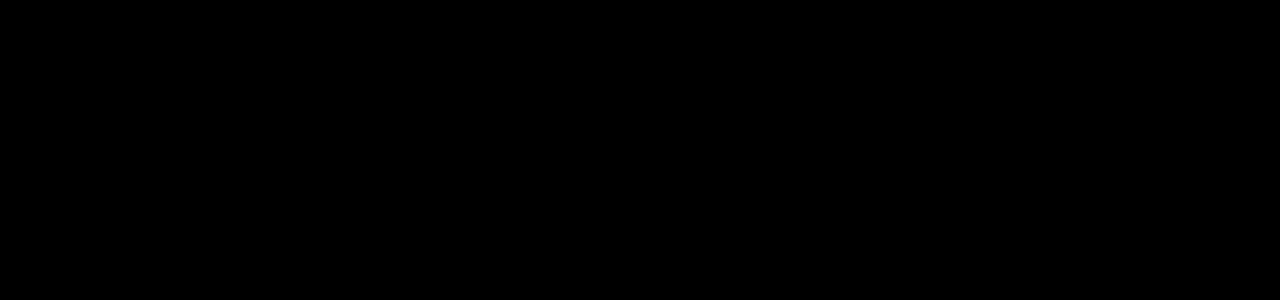
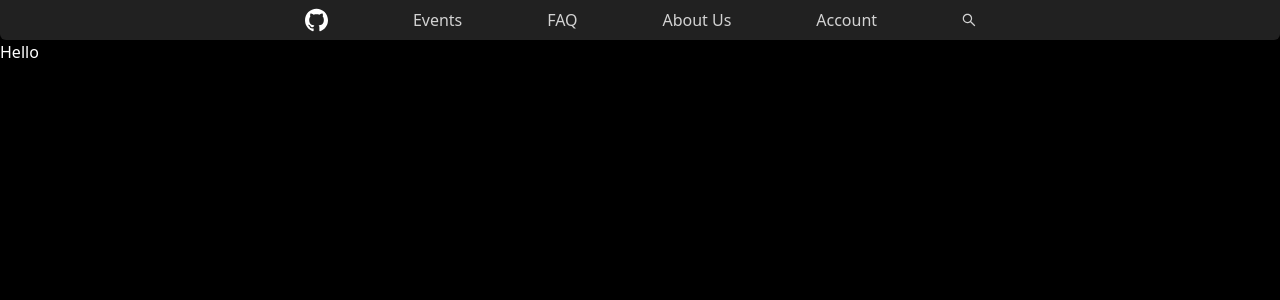
Before and after one commit to RamaSai2519/deva, a React (Create React App) app: page / in a window 1280 px wide. Shown: the top 300 px of the page. Built offline with nearby package versions, Linux system fonts and the light colour scheme.

Commit message:
Add Header component, update Home layout, and enhance Tailwind CSS configuration

```diff
--- a/package.json
+++ b/package.json
@@ -3,6 +3,10 @@
   "version": "0.1.0",
   "private": true,
   "dependencies": {
+    "@tailwindcss/aspect-ratio": "^0.4.2",
+    "@tailwindcss/forms": "^0.5.9",
+    "@tailwindcss/line-clamp": "^0.4.4",
+    "@tailwindcss/typography": "^0.5.15",
     "@testing-library/jest-dom": "^5.17.0",
     "@testing-library/react": "^13.4.0",
     "@testing-library/user-event": "^13.5.0",
--- a/src/App.css
+++ b/src/App.css
@@ -1,3 +1,19 @@
 @import 'tailwindcss/base';
 @import 'tailwindcss/components';
 @import 'tailwindcss/utilities';
+
+.header-curtain {
+    -webkit-backdrop-filter: blur(20px);
+    backdrop-filter: blur(20px);
+    visibility: visible;
+    position: fixed;
+    opacity: 1;
+    top: 0;
+    right: 0;
+    bottom: 0;
+    left: 0;
+    width: 100%;
+    height: 100%;
+    z-index: 9998;
+    transition: opacity .32s cubic-bezier(.4, 0, .6, 1) 80ms, visibility .32s step-end 80ms;
+}
--- a/src/App.js
+++ b/src/App.js
@@ -1,5 +1,6 @@
 import React, { useState } from "react";
 import Home from "./Home";
+import Header from "./components/Header";
 import { ConfigProvider, theme } from "antd";
 import { Route, Routes } from "react-router-dom";
 import "./App.css";
@@ -9,7 +10,8 @@ const App = () => {
 
   return (
     <ConfigProvider theme={{ algorithm: theme.darkAlgorithm }}>
-      <div className="text-white min-w-full min-h-screen overflow-clip bg-black">
+      <div className="text-white min-w-full min-h-screen overflow-clip">
+        <Header />
         <Routes>
           {isAuth ? (
             <>
--- a/src/Home/index.js
+++ b/src/Home/index.js
@@ -2,7 +2,8 @@ import React from 'react';
 
 const Home = () => {
     return (
-        <div className="flex items-center justify-center bg-black">
+        <div className="h-screen bg-black pt-10">
+            Hello
         </div>
     );
 };
--- /dev/null
+++ b/src/Icons/Searchicon.js
@@ -0,0 +1,11 @@
+import Search from "antd/es/transfer/search";
+
+const SearchIcon = () => {
+    return (
+        <svg viewBox="64 64 896 896" focusable="false" data-icon="search" width="14" height="14" fill="currentColor" aria-hidden="true">
+            <path d="M909.6 854.5L649.9 594.8C690.2 542.7 712 479 712 412c0-80.2-31.3-155.4-87.9-212.1-56.6-56.7-132-87.9-212.1-87.9s-155.5 31.3-212.1 87.9C143.2 256.5 112 331.8 112 412c0 80.1 31.3 155.5 87.9 212.1C256.5 680.8 331.8 712 412 712c67 0 130.6-21.8 182.7-62l259.7 259.6a8.2 8.2 0 0011.6 0l43.6-43.5a8.2 8.2 0 000-11.6zM570.4 570.4C528 612.7 471.8 636 412 636s-116-23.3-158.4-65.6C211.3 528 188 471.8 188 412s23.3-116.1 65.6-158.4C296 211.3 352.2 188 412 188s116.1 23.2 158.4 65.6S636 352.2 636 412s-23.3 116.1-65.6 158.4z" />
+        </svg>
+    )
+}
+
+export default SearchIcon;
--- /dev/null
+++ b/src/Icons/octicon.js
@@ -0,0 +1,11 @@
+import React from 'react';
+
+const Octicon = () => {
+    return (
+        <svg fill='white' height="24" aria-hidden="true" viewBox="0 0 24 24" version="1.1" width="24" data-view-component="true">
+            <path d="M12.5.75C6.146.75 1 5.896 1 12.25c0 5.089 3.292 9.387 7.863 10.91.575.101.79-.244.79-.546 0-.273-.014-1.178-.014-2.142-2.889.532-3.636-.704-3.866-1.35-.13-.331-.69-1.352-1.18-1.625-.402-.216-.977-.748-.014-.762.906-.014 1.553.834 1.769 1.179 1.035 1.74 2.688 1.25 3.349.948.1-.747.402-1.25.733-1.538-2.559-.287-5.232-1.279-5.232-5.678 0-1.25.445-2.285 1.178-3.09-.115-.288-.517-1.467.115-3.048 0 0 .963-.302 3.163 1.179.92-.259 1.897-.388 2.875-.388.977 0 1.955.13 2.875.388 2.2-1.495 3.162-1.179 3.162-1.179.633 1.581.23 2.76.115 3.048.733.805 1.179 1.825 1.179 3.09 0 4.413-2.688 5.39-5.247 5.678.417.36.776 1.05.776 2.128 0 1.538-.014 2.774-.014 3.162 0 .302.216.662.79.547C20.709 21.637 24 17.324 24 12.25 24 5.896 18.854.75 12.5.75Z"></path>
+        </svg>
+    )
+}
+
+export default Octicon;
--- a/src/components/Header/index.js
+++ b/src/components/Header/index.js
@@ -0,0 +1,58 @@
+import React, { useState } from 'react';
+import { Link } from 'react-router-dom';
+import Octicon from '../../Icons/octicon';
+import SearchIcon from '../../Icons/Searchicon';
+
+const Header = () => {
+    const [hoveredMenu, setHoveredMenu] = useState(true);
+
+    const navItem = (text, menu) => (
+        <span
+            className="cursor-pointer text-mutedWhite hover:text-white transition-colors"
+            onMouseEnter={() => setHoveredMenu(menu)}
+        >
+            {text}
+        </span>
+    );
+
+    const dropdownMenus = {
+        Mac: ['Explore All Mac', 'MacBook Air', 'MacBook Pro', 'iMac', 'Mac mini', 'Mac Studio', 'Mac Pro', 'Displays'],
+        iPhone: ['iPhone 15', 'iPhone 14', 'iPhone SE', 'Compare iPhones'],
+        Watch: ['Apple Watch Ultra', 'Series 9', 'SE', 'Compare Watches'],
+        AirPods: ['AirPods Pro', 'AirPods Max', 'AirPods (3rd generation)'],
+    };
+
+    const renderDropdown = () => (
+        <div className={`fixed top-10 left-0 right-0 w-full h-screen text-white z-20 backdrop-blur-md transition-opacity duration-300 ease-in-out ${hoveredMenu ? 'opacity-100 visible' : 'opacity-0 invisible'}`}>
+            <div className="w-full mx-auto flex flex-col items-center justify-center gap-5 bg-lightBlack" onMouseLeave={() => setHoveredMenu(null)}>
+                {dropdownMenus[hoveredMenu]?.map((item, index) => (
+                    <Link
+                        key={index}
+                        to={`/${hoveredMenu.toLowerCase()}/${item.toLowerCase().replace(/ /g, '-')}`}
+                        className="hover:underline text-lg"
+                    >
+                        {item}
+                    </Link>
+                ))}
+            </div>
+        </div>
+    );
+
+    return (
+        <header className={`fixed top-0 p-1 md:py-2 px-4 md:px-6 lg:px-10 flex justify-between items-center w-full z-30 backdrop-blur-lg rounded-b-md ${hoveredMenu ? "bg-lightBlack" : "bg-transparent"}`}>
+            <nav className='flex w-full items-center justify-center'>
+                <div className="flex w-full max-w-2xl items-center justify-between">
+                    {navItem(<Octicon />, '/')}
+                    {navItem('Events', 'Mac')}
+                    {navItem('FAQ', 'iPhone')}
+                    {navItem('About Us', 'Watch')}
+                    {navItem('Account', 'AirPods')}
+                    {navItem(<SearchIcon />, '')}
+                </div>
+            </nav>
+            {renderDropdown()}
+        </header>
+    );
+};
+
+export default Header;
--- /dev/null
+++ b/src/hooks/useDeviceType.js
@@ -0,0 +1,16 @@
+import { useState, useEffect } from 'react';
+
+const useDeviceType = () => {
+    const [isDesktop, setIsDesktop] = useState(window.innerWidth > 733);
+
+    useEffect(() => {
+        const handleResize = () => setIsDesktop(window.innerWidth >= 733);
+
+        window.addEventListener('resize', handleResize);
+        return () => window.removeEventListener('resize', handleResize);
+    }, []);
+
+    return isDesktop;
+};
+
+export default useDeviceType;
--- /dev/null
+++ b/src/hooks/useScrollPostion.js
@@ -0,0 +1,20 @@
+import { useState, useEffect } from 'react';
+
+const useScrollPosition = (height) => {
+    const [isScrolled, setIsScrolled] = useState(false);
+    const [scrolledHero, setScrolledHero] = useState(false);
+
+    useEffect(() => {
+        const handleScroll = () => {
+            setIsScrolled(window.scrollY >= height);
+            setScrolledHero(window.scrollY >= window.innerHeight);
+        };
+
+        window.addEventListener('scroll', handleScroll);
+        return () => window.removeEventListener('scroll', handleScroll);
+    }, [height]);
+
+    return { isScrolled, scrolledHero };
+};
+
+export default useScrollPosition;
--- a/src/index.css
+++ b/src/index.css
@@ -1,15 +1,7 @@
 body {
   margin: 0;
-  font-family: -apple-system, BlinkMacSystemFont, 'Segoe UI', 'Roboto', 'Oxygen',
-    'Ubuntu', 'Cantarell', 'Fira Sans', 'Droid Sans', 'Helvetica Neue',
-    sans-serif;
   -webkit-font-smoothing: antialiased;
   -moz-osx-font-smoothing: grayscale;
-}
-
-code {
-  font-family: source-code-pro, Menlo, Monaco, Consolas, 'Courier New',
-    monospace;
 }
 
 ::-webkit-scrollbar {
--- a/tailwind.config.js
+++ b/tailwind.config.js
@@ -7,10 +7,17 @@ module.exports = {
   theme: {
     extend: {
       colors: {
+        mutedWhite: 'rgba(255, 255, 255, 0.8)',
+        darkBlack: "#141414",
+        lightBlack: "#212121",
       },
       fontSize: {
-      },
+      }
     },
   },
-  plugins: [],
+  plugins: [
+    require('@tailwindcss/forms'),
+    require('@tailwindcss/typography'),
+    require('@tailwindcss/aspect-ratio')
+  ],
 }
```
Also changed, not shown: 1 other file (tests, documents, lock files or other folders).
